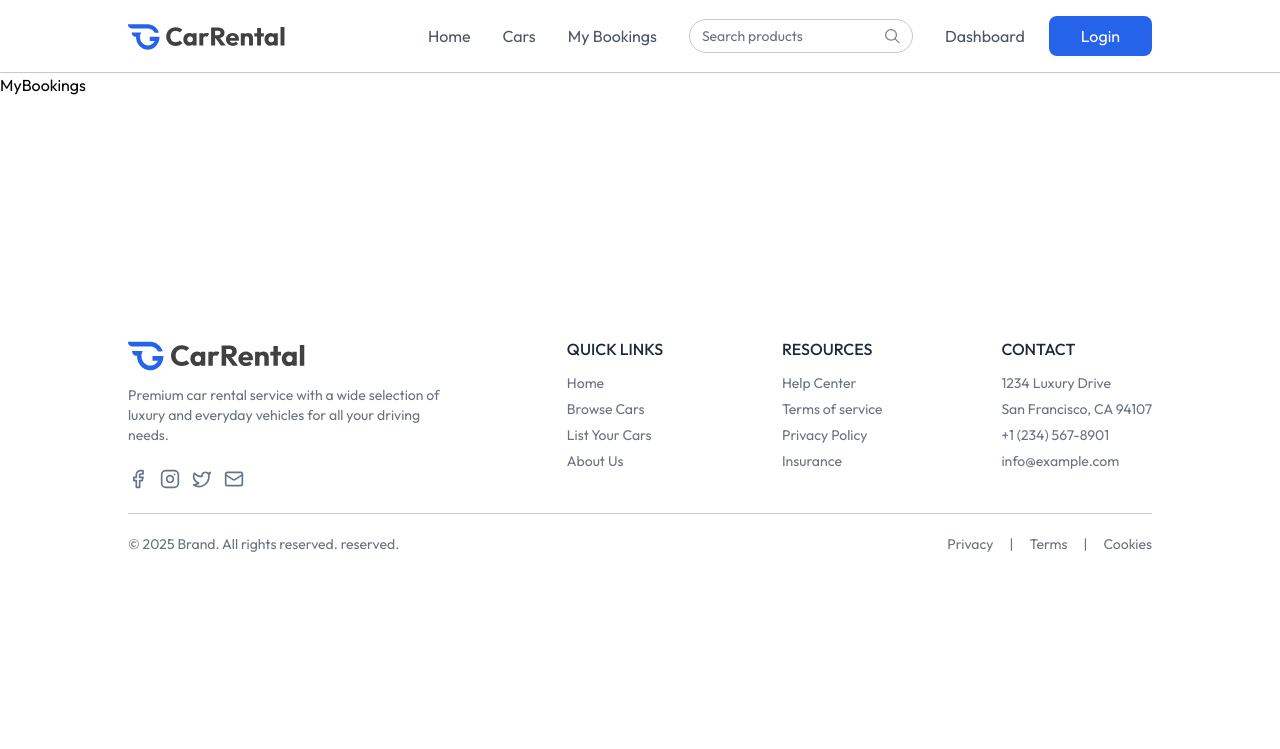
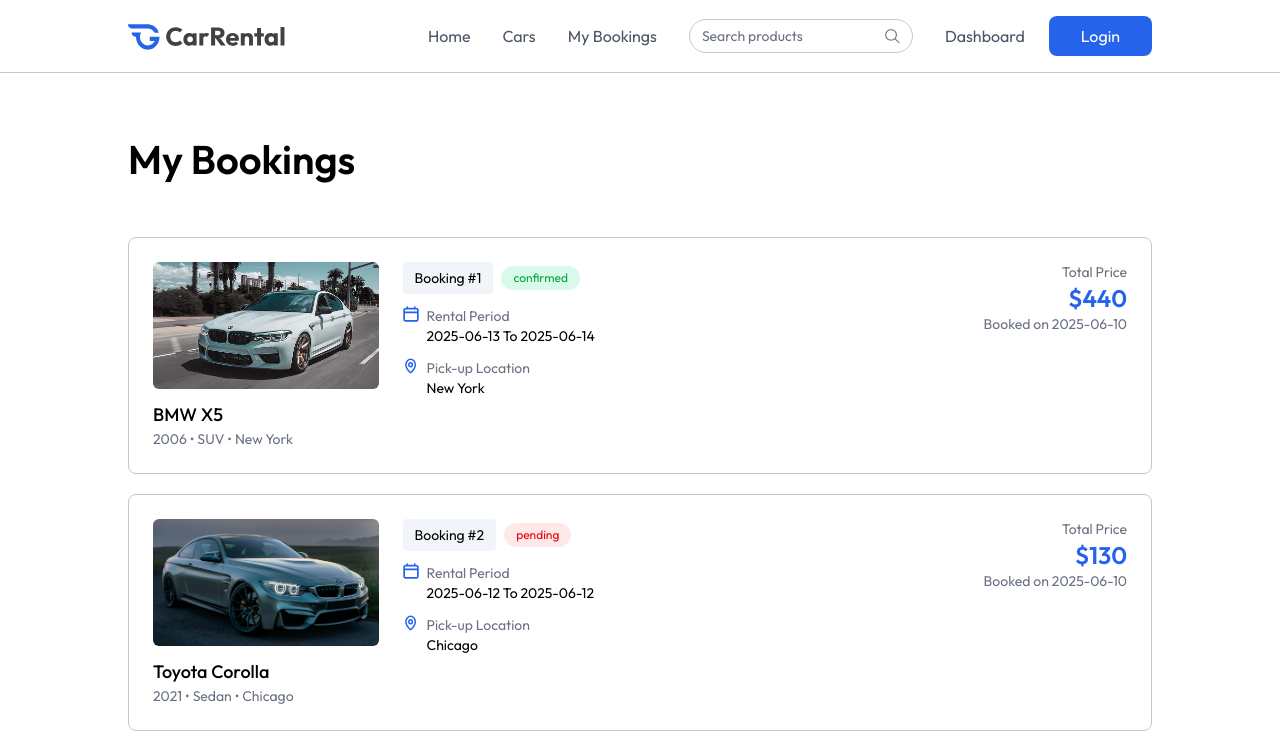
Before and after one commit to DanielEsLoH/client, a React (Vite) app: page /my-bookings in a window 1280 px wide. Shown: the top 749 px of the page. Built offline with nearby package versions, Linux system fonts and the light colour scheme.

Commit message:
feat: create MyBookings page with layout and booking list components

```diff
--- a/src/pages/MyBookings.jsx
+++ b/src/pages/MyBookings.jsx
@@ -1,9 +1,104 @@
-import React from 'react'
+import { useEffect, useState } from "react";
+import { assets, dummyMyBookingsData } from "../assets/assets";
+import Title from "../components/Title";
 
 const MyBookings = () => {
+  const [bookings, setBookings] = useState([]);
+  const currency = import.meta.env.VITE_CURRENCY;
+
+  const fetchMyBookings = async () => {
+    setBookings(dummyMyBookingsData);
+  };
+
+  useEffect(() => {
+    fetchMyBookings();
+  }, []);
   return (
-    <div>MyBookings</div>
-  )
-}
+    <div className="px-6 md:px-16 lg:px-24 xl:px-32 2xl:px-48 mt-16 text-sm max-w-7xl">
+      <Title
+        title="My Bookings"
+        subtitle="View and manage all your car bookings"
+        align="left"
+      />
 
-export default MyBookings
+      <div>
+        {bookings.map((booking, index) => (
+          <div
+            key={index}
+            className="grid grid-cols-1 md:grid-cols-4 gap-6 p-6 border border-borderColor rounded-lg mt-5 first:mt-12"
+          >
+            {/* Car Image + Info */}
+            <div className="md:col-span-1">
+              <div className="rounded-md overflow-hidden mb-3">
+                <img
+                  src={booking.car.image}
+                  alt=""
+                  className="w-full h-auto aspect-video object-cover"
+                />
+              </div>
+              <p className="text-lg font-medium mt-2">
+                {booking.car.brand} {booking.car.model}
+              </p>
+              <p className="text-gray-500">
+                {booking.car.year} • {booking.car.category} •{" "}
+                {booking.car.location}
+              </p>
+            </div>
+            {/* Booking Info */}
+            <div className="md:col-span-2">
+              <div className="flex items-center gap-2">
+                <p className="px-3 py-1.5 bg-light rounded">
+                  Booking #{index + 1}
+                </p>
+                <p
+                  className={`px-3 py-1 text-xs rounded-full ${
+                    booking.status === 'confirmed'
+                      ? 'bg-green-400/15 text-green-600'
+                      : 'bg-red-400/15 text-red-600'
+                  }`}
+                >
+                  {booking.status}
+                </p>
+              </div>
+
+              <div className='flex items-start gap-2 mt-3'>
+                <img
+                  src={assets.calendar_icon_colored}
+                  alt=""
+                  className='w-4 h-4'
+                />
+                <div>
+                  <p className='text-gray-500'>Rental Period</p>
+                  <p>{booking.pickupDate.split("T")[0]} To {booking.returnDate.split("T")[0]}</p>
+                </div>
+              </div>
+
+              <div className='flex items-start gap-2 mt-3'>
+                <img
+                  src={assets.location_icon_colored}
+                  alt=""
+                  className='w-4 h-4'
+                />
+                <div>
+                  <p className='text-gray-500'>Pick-up Location</p>
+                  <p>{booking.car.location}</p>
+                </div>
+              </div>
+            </div>
+
+            {/* Price */}
+            <div className='md:col-span-1 flex flex-col justify-between gap-6'>
+              <div className='text-sm text-gray-500 text-right'>
+                <p>Total Price</p>
+                <h1 className='text-2xl font-semibold text-primary'>{currency}{booking.price}</h1>
+                <p>Booked on {booking.createdAt.split("T")[0]}</p>
+              </div>
+            </div>
+          </div>
+        ))}
+      </div>
+    </div>
+  );
+};
+
+export default MyBookings;
```
Also changed, not shown: jsconfig.json (added, +16 -0 lines).
